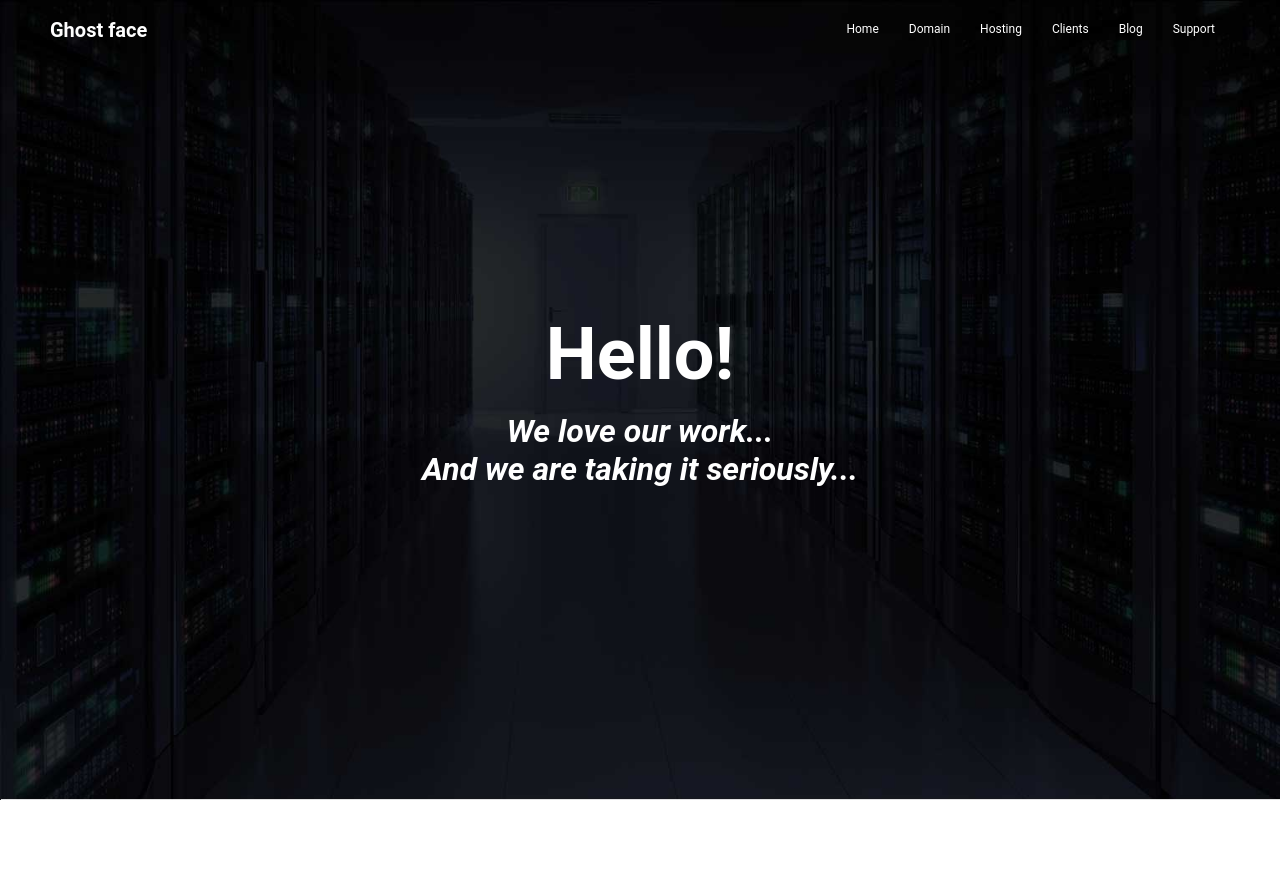
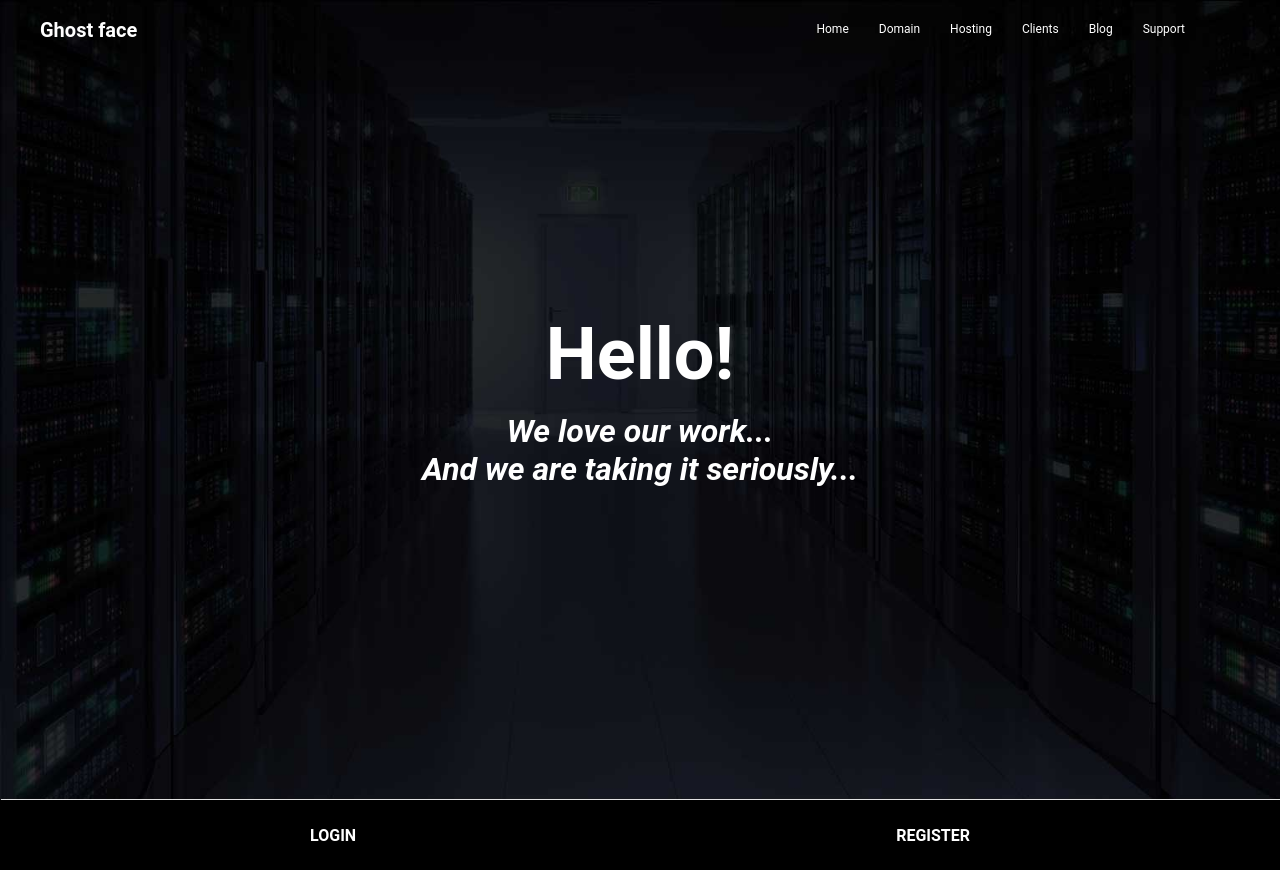
Before and after one commit to Lobachev27/SCSS, a website: page public/index.html in a window 1280 px wide. Before the commit the page ends 800 px from the top, so only its background shows below. Drawn offline with Linux system fonts and the light colour scheme.

Commit message:
Autorization block

```diff
--- a/public/index.html
+++ b/public/index.html
@@ -56,6 +56,10 @@
             <h3 class="header__subtitle">And we are taking it seriously...</h3>
         </header>
     </div>
+    <nav class="auth view-port">
+        <a href="#" class="auth__link">Login</a>
+        <a href="#" class="auth__link">Register</a>
+    </nav>
 </div>
 
 </body>
--- /dev/null
+++ b/src/scss/auth.scss
@@ -0,0 +1,17 @@
+@import "partials/params";
+@import "partials/mixins";
+
+
+.auth {
+  display: flex;
+  align-items: center;
+  justify-content: space-around;
+  flex: 0 0 $auth-height;
+
+  &__link {
+    text-transform: uppercase;
+    color: #fff;
+    font-weight: bold;
+  }
+
+}
--- a/src/scss/main.scss
+++ b/src/scss/main.scss
@@ -8,6 +8,7 @@ html, body {
   font-family: 'Roboto', sans-serif;
 }
 
+
 h1, h2, h3, h4, h5, h6, p {
   @include clear;
 }
@@ -17,7 +18,7 @@ a {
 }
 
 .view-port {
-  max-width: $view-port;
+  width: $view-port;
   margin: 0 auto;
 }
 
@@ -26,6 +27,7 @@ a {
   flex-direction: column;
   width: 100%;
   overflow: hidden;
+  background-color: $main-bg-color;
 }
 
 .first-screen {
--- a/src/scss/nav.scss
+++ b/src/scss/nav.scss
@@ -12,14 +12,12 @@ $font-color: #fff;
   justify-content: space-between;
   align-items: center;
   flex: 0 0 $nav-height;
-  padding: 0 30px;
-  width: 100%;
   color: $font-color;
   background: transparent;
 
 
   &__brand {
-    margin-left: 20px;
+    margin-left: 40px;
     font-weight: bold;
     font-size: 20px;
   }
--- a/src/scss/partials/_params.scss
+++ b/src/scss/partials/_params.scss
@@ -6,7 +6,9 @@ $green: #1abc9c;
 $blue: #0faff1;
 $orange: #f1540f;
 $footer-bg-color: #2a2a2a;
+$main-bg-color: #000;
 
 // Sizes
 $nav-height: 60px;
 $view-port: 1200px;
+$auth-height: 70px;
```
Also changed, not shown: public/bundle.min.css.
